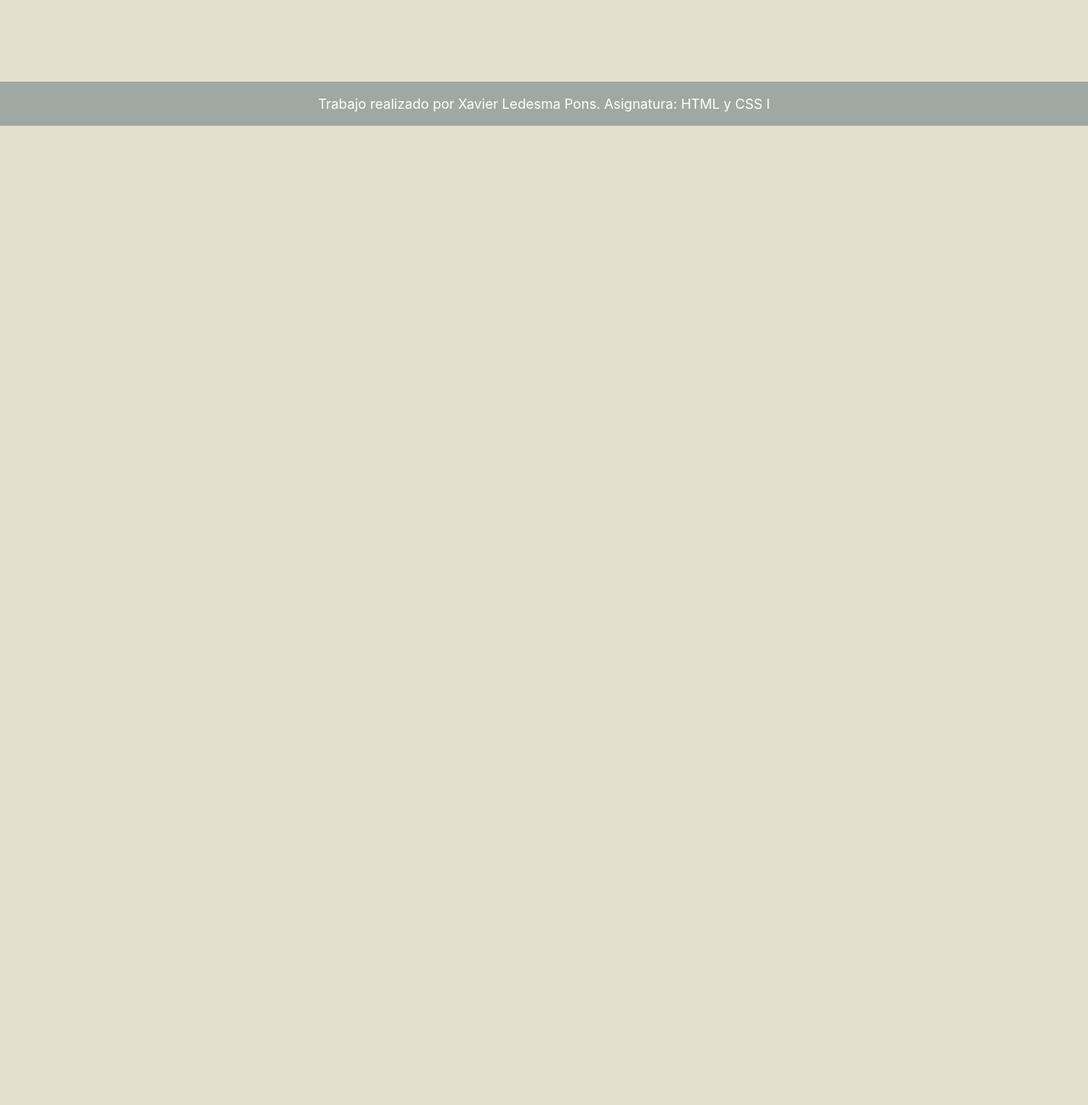
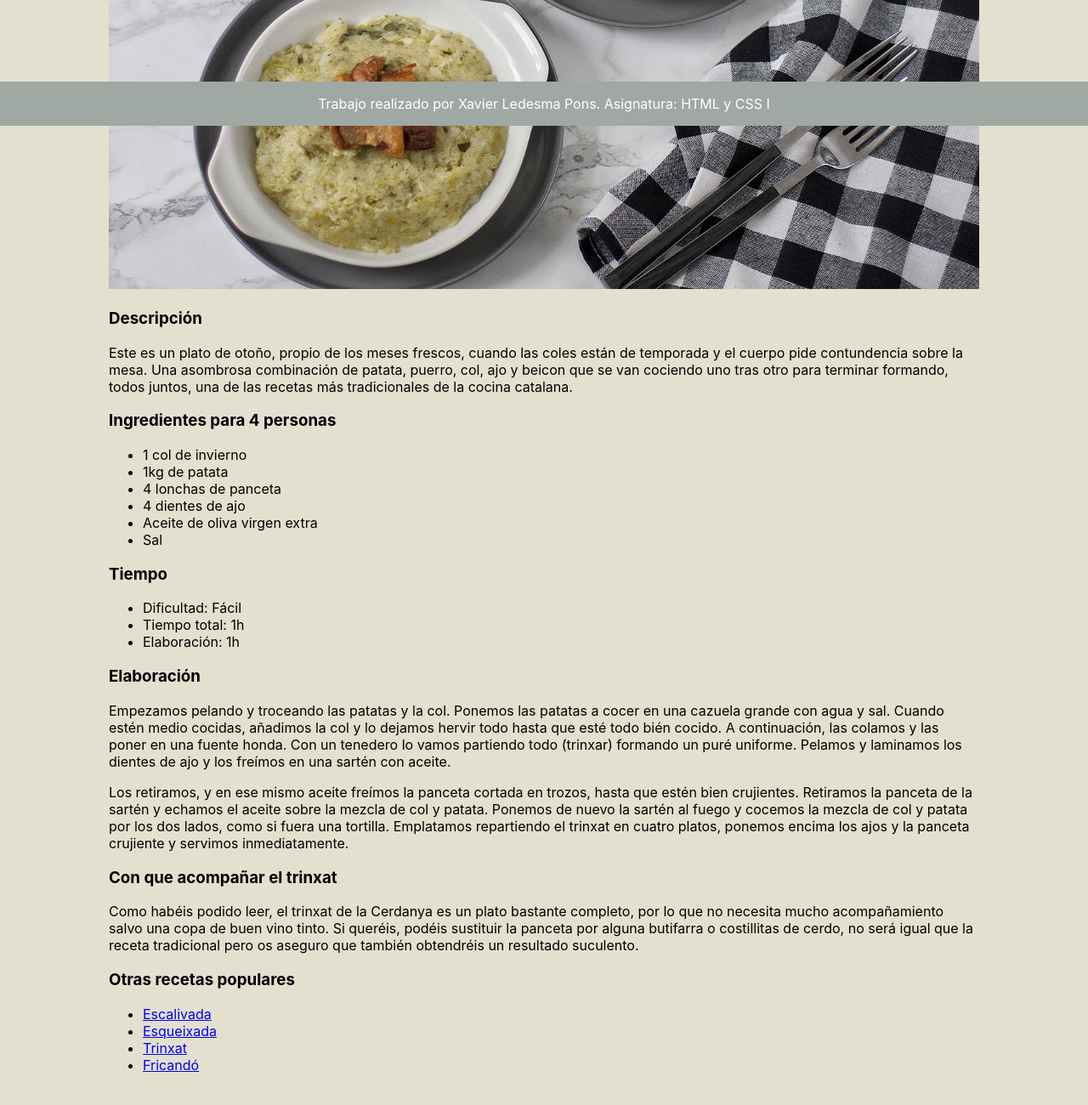
Before and after one commit to xalepo4/HtmlAndCssI, a website built with Parcel: page PEC1/src/detail/detail-trinxat.html in a window 1280 px wide. Shown: the part 652-1952 px from the top of the page at 85% size. Before the commit the page ends 800 px from the top, so only its background shows below. Built offline with nearby package versions, Linux system fonts and the light colour scheme.

Commit message:
Implement detail page

```diff
--- a/PEC1/src/detail/detail-trinxat.html
+++ b/PEC1/src/detail/detail-trinxat.html
@@ -24,6 +24,78 @@
 </div>
 
 <div class="content">
+    <div class="receipt-image">
+        <img src="../assets/images/trinxat.jpeg" alt="Foto de un plato de trinxat">
+    </div>
+
+    <div class="description">
+        <h3>Descripción</h3>
+        <p>
+            Este es un plato de otoño, propio de los meses frescos, cuando las coles están de temporada y el cuerpo pide
+            contundencia sobre la mesa. Una asombrosa combinación de patata, puerro, col, ajo y beicon que se van
+            cociendo uno tras otro para terminar formando, todos juntos, una de las recetas más tradicionales de la
+            cocina catalana.
+        </p>
+    </div>
+
+    <div class="ingredients">
+        <h3>Ingredientes para 4 personas</h3>
+        <ul>
+            <li>1 col de invierno</li>
+            <li>1kg de patata</li>
+            <li>4 lonchas de panceta</li>
+            <li>4 dientes de ajo</li>
+            <li>Aceite de oliva virgen extra</li>
+            <li>Sal</li>
+        </ul>
+    </div>
+
+    <div class="difficult">
+        <h3>Tiempo</h3>
+        <ul>
+            <li>Dificultad: Fácil</li>
+            <li>Tiempo total: 1h</li>
+            <li>Elaboración: 1h</li>
+        </ul>
+    </div>
+
+    <div class="elaboration">
+        <h3>Elaboración</h3>
+        <p>
+            Empezamos pelando y troceando las patatas y la col. Ponemos las patatas a cocer en una cazuela grande con
+            agua y sal. Cuando estén medio cocidas, añadimos la col y lo dejamos hervir todo hasta que esté todo bién
+            cocido. A continuación, las colamos y las poner en una fuente honda. Con un tenedero lo vamos partiendo todo
+            (trinxar) formando un puré uniforme. Pelamos y laminamos los dientes de ajo y los freímos en una sartén con
+            aceite.
+        </p>
+        <p>
+            Los retiramos, y en ese mismo aceite freímos la panceta cortada en trozos, hasta que estén bien crujientes.
+            Retiramos la panceta de la sartén y echamos el aceite sobre la mezcla de col y patata. Ponemos de nuevo la
+            sartén al fuego y cocemos la mezcla de col y patata por los dos lados, como si fuera una tortilla.
+            Emplatamos repartiendo el trinxat en cuatro platos, ponemos encima los ajos y la panceta crujiente y
+            servimos inmediatamente.
+        </p>
+    </div>
+
+    <div class="more-info">
+        <h3>Con que acompañar el trinxat</h3>
+        <p>
+            Como habéis podido leer, el trinxat de la Cerdanya es un plato bastante completo, por lo que no necesita
+            mucho acompañamiento salvo una copa de buen vino tinto. Si queréis, podéis sustituir la panceta por alguna
+            butifarra o costillitas de cerdo, no será igual que la receta tradicional pero os aseguro que también
+            obtendréis un resultado suculento.
+        </p>
+    </div>
+
+    <div class="other-recipes">
+        <h3>Otras recetas populares</h3>
+        <ul>
+            <li><a href="detail-escalivada.html">Escalivada</a></li>
+            <li><a href="detail-esqueixada.html">Esqueixada</a></li>
+            <li><a href="detail-trinxat.html">Trinxat</a></li>
+            <li><a href="detail-fricando.html">Fricandó</a></li>
+        </ul>
+    </div>
 </div>
 
 <div class="footer">
```
Also changed, not shown: PEC1/src/assets/images/trinxat.jpeg (added).
